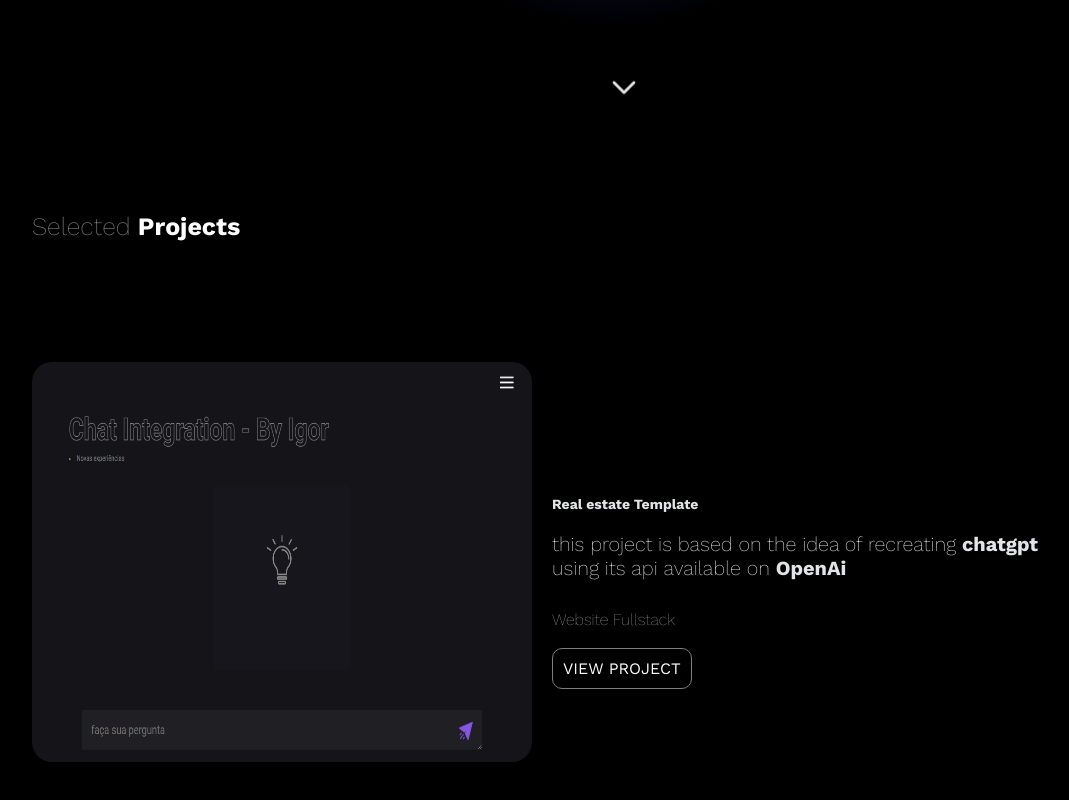
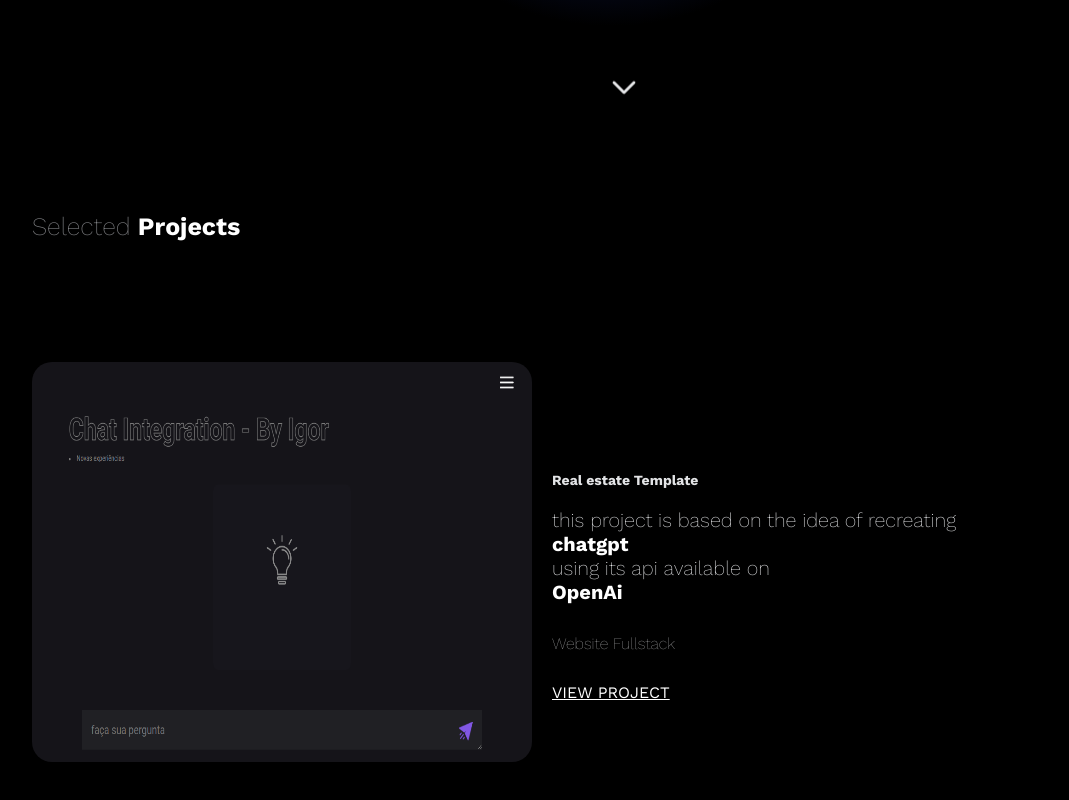
Before and after one commit to Igordevz/portfolio, a React (Vite) app: page / in a window 1280 px wide. Shown: the part 638-1438 px from the top of the page, without its empty margins (28-1097 px from the left). Built offline with nearby package versions, Linux system fonts and the light colour scheme.

Commit message:
first commit

```diff
--- a/package.json
+++ b/package.json
@@ -11,8 +11,10 @@
   },
   "dependencies": {
     "@types/styled-components": "^5.1.26",
+    "gsap": "^3.11.5",
     "react": "^18.2.0",
     "react-dom": "^18.2.0",
+    "split-type": "^0.3.3",
     "styled-components": "^5.3.10"
   },
   "devDependencies": {
--- a/src/components/main-two/mainTwo.tsx
+++ b/src/components/main-two/mainTwo.tsx
@@ -1,6 +1,41 @@
 import { CardLeft, Container } from "./style";
 import projectone from '../../assets/project1.png'
+import { useEffect } from "react";
+import SplitType from 'split-type'
+import { gsap } from "gsap";
+
 export default function MainTwo(){
+
+    useEffect(() =>{
+        const myText = new SplitType('#gpt')
+        const myText2 = new SplitType('#openai')
+
+        const hover = document.getElementById('gpt')
+
+        let animation =    gsap.to('.char', {
+            display: "inline-block",
+            stagger: 0.05,
+            delay: .5,
+            duration: 1,
+            background: "none",
+            repeat: -1,
+            paused: true,
+        })
+
+        hover?.addEventListener('mousemove', () =>{
+            animation.play()
+            if(animation  ){
+                animation.restart();
+                // fazwer isso
+            }
+        })
+        hover?.addEventListener('mouseleave', () =>{
+            animation.pause();
+
+        })
+
+    },)
+
     return(
         <Container>
             <div className="title">
@@ -11,11 +46,15 @@
                 <div className="items">
                     <h1>Real estate Template</h1>
                     <h2>this project is based on the idea of
-                     recreating <strong>chatgpt</strong> using its api available on <strong>OpenAi</strong></h2>
+                     recreating <strong>
+                            <a href="https://chat.openai.com/" target="_blank" id="gpt">chatgpt</a>
+                        </strong> using its api available on <strong>
+                            <a href="https://openai.com/" target="_blank" id="openai">OpenAi</a>
+                        </strong></h2>
                      <p>
                         Website Fullstack
                      </p>
-                     <a href="https://gpt-project3.netlify.app/" target="_blank">
+                     <a href="https://gpt-project3.netlify.app/" target="_blank" id="github">
                         VIEW PROJECT
                      </a>
                 </div>
--- a/src/components/main-two/style.ts
+++ b/src/components/main-two/style.ts
@@ -52,17 +52,28 @@
       margin-top: 30px;
       margin-bottom: 30px;
     }
-    a {
-      border-radius: 10px;
-      margin-top: 50px;
-      text-decoration: none;
-      padding: 10px;
-      border: 1px solid #7d7d7e;
-        color: white;
-        transition: 1s;
+    .line{
+        display: flex;
+        width: 0px;
+      }
+    a{
+      color: white;
+      .char{
+        background: none;
+        display: none;
+      }
+      position: relative;
     }
 
     a:hover{
+      .char{
+        display: none;
+        background: white;
+      }
+    }
+
+
+    #github:hover{
         border: 1px solid #7d27c1;
         background-image: -webkit-linear-gradient(0deg, #a836ff 16%, #0826d1 78%);
       background-clip: text;
```
Also changed, not shown: 1 other file (tests, documents, lock files or other folders).
